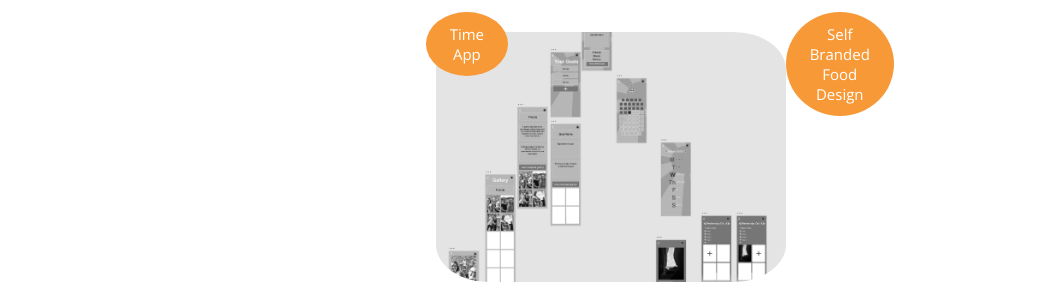
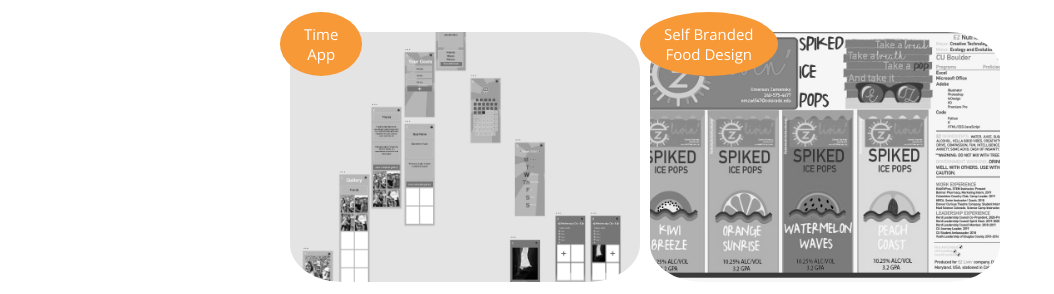
Before and after one commit to emersonzamensky/emersonzamensky.github.io, a plain HTML site: page portengcopy-2.html in a window 1280 px wide. Shown: the part 1456-1750 px from the top of the page, without its empty margins (0-1054 px from the left). Drawn offline with nearby package versions, Linux system fonts and the light colour scheme; a web font is replaced by a local one.

Commit message:
img change

```diff
--- a/portengcopy-2.html
+++ b/portengcopy-2.html
@@ -97,7 +97,7 @@
       </div>
 
       <div class="button-img">
-        <img src="spiked.jpg" class="gallery-img" alt="Adobe"> </img>
+        <img src="spiked.png" class="gallery-img" alt="Adobe"> </img>
         <a href="pops.html" class="button"> Self Branded <br> Food Design</a>
       </div>
 
```
